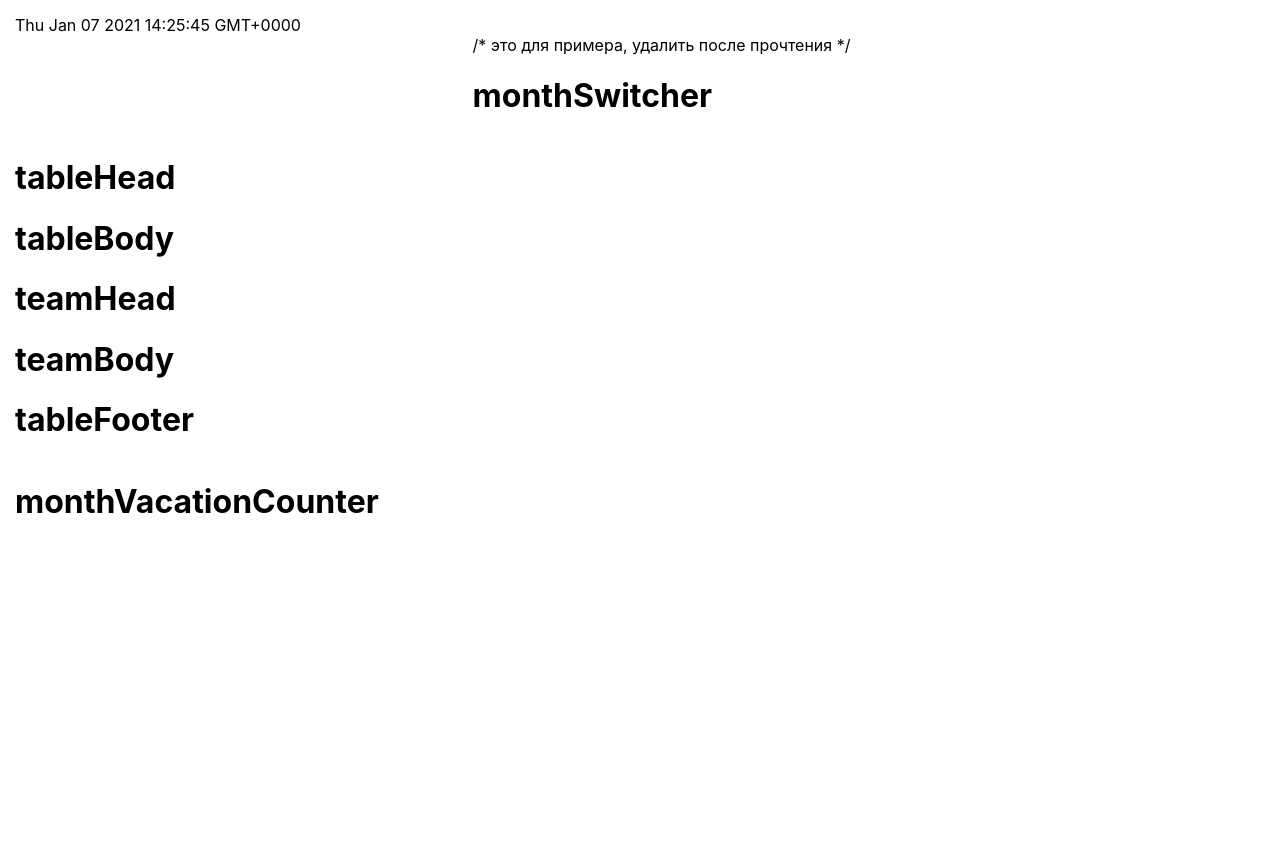
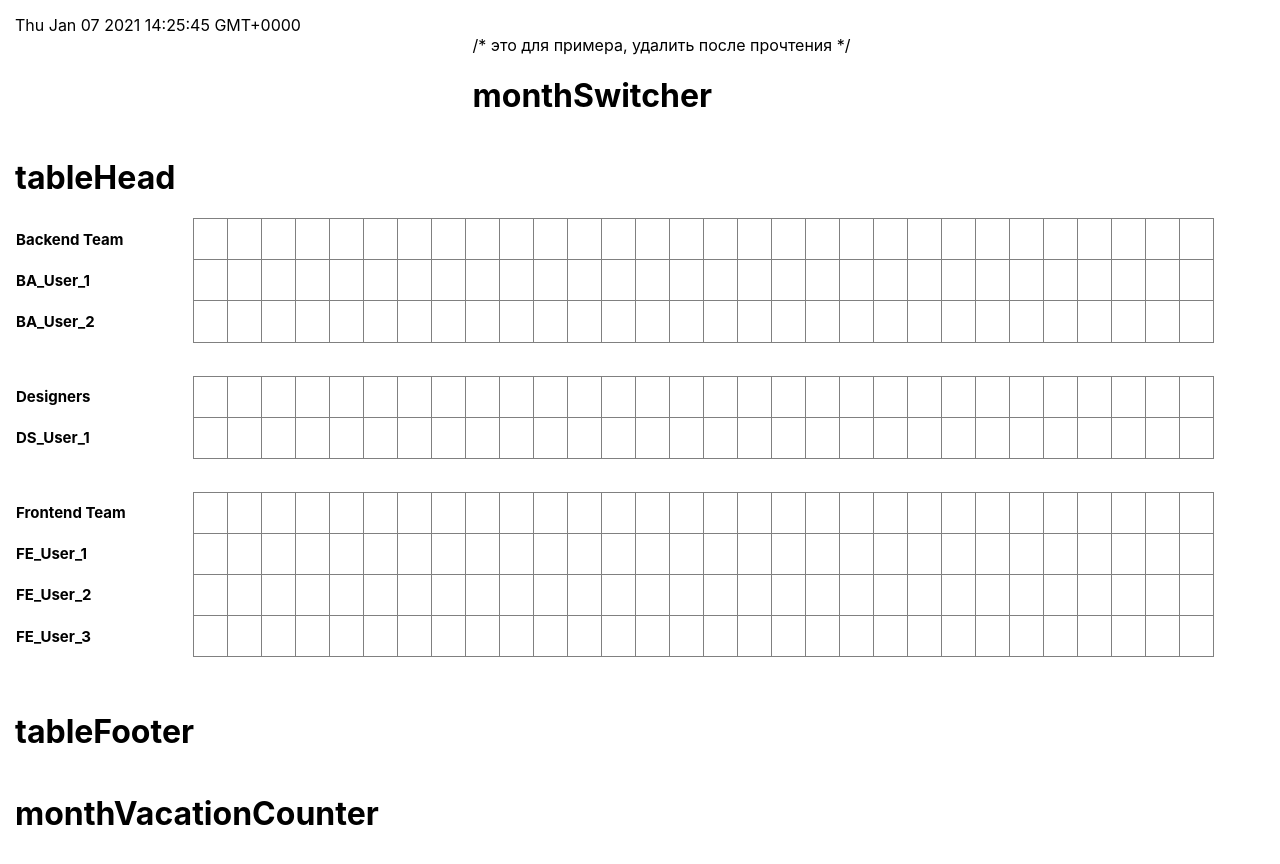
Before and after one commit to LesnovArt/calendarWithReact, a React (Create React App) app: page / in a window 1280 px wide. Shown: the top 864 px of the page. Before the commit the page ends 800 px from the top, so only its background shows below. Built offline with nearby package versions, Linux system fonts and the light colour scheme; data requests are answered from the project's data file.

Commit message:
run jason-server, add datas and add axios to fetch data, render departmens and members

```diff
--- /dev/null
+++ b/db.json
@@ -0,0 +1,175 @@
+{
+  "users": [
+    {
+      "id": 1,
+      "name": "FE_User_1",
+      "realm": "Frontend Team",
+      "vacation": []
+    },
+    {
+      "id": 2,
+      "name": "FE_User_2",
+      "realm": "Frontend Team",
+      "vacation": []
+    },
+    {
+      "id": 3,
+      "name": "FE_User_3",
+      "realm": "Frontend Team",
+      "vacation": []
+    },
+    {
+      "id": 4,
+      "name": "BA_User_1",
+      "realm": "Backend Team",
+      "vacation": []
+    },
+    {
+      "id": 5,
+      "name": "BA_User_2",
+      "realm": "Backend Team",
+      "vacation": []
+    },
+    {
+      "id": 6,
+      "name": "DS_User_1",
+      "realm": "Designers",
+      "vacation": []
+    }
+  ],
+  "vacations": [
+    {
+      "id": 2,
+      "startDate": "20.02.2020",
+      "endDate": "22.04.2020",
+      "userId": 2,
+      "type": "UnPd"
+    },
+    {
+      "id": 3,
+      "startDate": "20.03.2020",
+      "endDate": "22.03.2020",
+      "userId": 3,
+      "type": "Pd"
+    },
+    {
+      "id": 6,
+      "startDate": "20.03.2020",
+      "endDate": "22.03.2020",
+      "userId": 1,
+      "type": "Pd"
+    },
+    {
+      "id": 8,
+      "startDate": "25.01.2020",
+      "endDate": "28.01.2020",
+      "userId": 3,
+      "type": "UnPd"
+    },
+    {
+      "id": 9,
+      "startDate": "13.02.2020",
+      "endDate": "19.02.2020",
+      "userId": 4,
+      "type": "Paid"
+    },
+    {
+      "id": 7,
+      "startDate": "10.12.2020",
+      "endDate": "18.12.2020",
+      "userId": 2,
+      "type": "Pd"
+    },
+    {
+      "id": 8,
+      "startDate": "25.01.2020",
+      "endDate": "28.01.2020",
+      "userId": 3,
+      "type": "UnPd"
+    },
+    {
+      "id": 9,
+      "startDate": "13.02.2020",
+      "endDate": "19.02.2020",
+      "userId": 4,
+      "type": "Paid"
+    },
+    {
+      "id": 10,
+      "startDate": "09.04.2020",
+      "endDate": "16.04.2020",
+      "userId": 5,
+      "type": "Pd"
+    },
+    {
+      "id": 1608824084530,
+      "startDate": "15.02.2021",
+      "endDate": "19.02.2021",
+      "userId": 1,
+      "type": "Pd"
+    },
+    {
+      "id": 1608846341327,
+      "startDate": "25.12.2020",
+      "endDate": "30.12.2020",
+      "userId": 1,
+      "type": "Pd"
+    },
+    {
+      "id": 1608846515835,
+      "startDate": "25.12.2020",
+      "endDate": "31.12.2020",
+      "userId": 3,
+      "type": "UnPd"
+    },
+    {
+      "id": 1608837915974,
+      "startDate": "24.12.2020",
+      "endDate": "30.12.2020",
+      "userId": 2,
+      "type": "Pd"
+    },
+    {
+      "id": 1608847642713,
+      "startDate": "26.12.2020",
+      "endDate": "30.12.2020",
+      "userId": 6,
+      "type": "UnPd"
+    },
+    {
+      "id": 1608891333991,
+      "startDate": "29.12.2020",
+      "endDate": "30.12.2020",
+      "userId": 4,
+      "type": "Pd"
+    },
+    {
+      "id": 1608892250874,
+      "startDate": "12.01.2021",
+      "endDate": "19.01.2021",
+      "userId": 6,
+      "type": "UnPd"
+    },
+    {
+      "id": 1608892522720,
+      "startDate": "01.02.2021",
+      "endDate": "12.01.2021",
+      "userId": 4,
+      "type": "Pd"
+    },
+    {
+      "id": 1608892790911,
+      "startDate": "11.01.2021",
+      "endDate": "15.01.2021",
+      "userId": 2,
+      "type": "UnPd"
+    },
+    {
+      "id": 1609671670482,
+      "startDate": "05.01.2021",
+      "endDate": "19.01.2021",
+      "userId": 3,
+      "type": "Pd"
+    }
+  ]
+}
--- a/package.json
+++ b/package.json
@@ -6,8 +6,10 @@
 		"@testing-library/jest-dom": "^4.2.4",
 		"@testing-library/react": "^9.5.0",
 		"@testing-library/user-event": "^7.2.1",
+		"axios": "^0.21.1",
 		"classnames": "^2.2.6",
 		"formik": "^2.2.6",
+		"json-server": "^0.16.3",
 		"moment": "^2.29.1",
 		"node-sass": "^4.14.1",
 		"prop-types": "^15.7.2",
@@ -17,7 +19,7 @@
 		"react-scripts": "3.4.3"
 	},
 	"scripts": {
-		"start": "react-scripts start",
+		"start": "react-scripts start | json-server --watch db.json --port 3004",
 		"build": "react-scripts build",
 		"test": "react-scripts test",
 		"eject": "react-scripts eject"
--- a/src/App.js
+++ b/src/App.js
@@ -1,4 +1,6 @@
 import React from "react";
+import { useState, useEffect } from 'react'
+import axios from 'axios'
 import MonthSwitcher from "./components/monthSwitcher/monthSwitcher";
 import TableHead from "./components/tableHead/tabelHead";
 import TableBody from "./components/tableBody/tableBody";
@@ -6,16 +8,56 @@ import TableFooter from "./components/tableFooter/tableFooter";
 import MonthVacationCounter from "./components/monthVacationCounter/monthVacationCounter";
 import Moment from 'react-moment';
 import PropTypes from 'prop-types';
+// import Data from "./components/Data/Data";
+
 
 function App() {
+
+  const [members, setPost] = useState([1])
+
+  useEffect(() => {
+  axios
+    .get(`http://localhost:3004/users`)
+    .then(res => {
+      setPost(res.data)
+    })
+    .catch(err => {
+      console.log(err)
+          })
+  },[])
+
+  function getDepartments (){
+    let arrOfDepartments = []
+    for(let i = 0; i<members.length; i++){
+      arrOfDepartments.push(members[i].realm)
+    }
+
+    let set = new Set;
+    for (let i = 0; i<arrOfDepartments.length; i++){
+    set.add(arrOfDepartments[i])
+    }
+    let departments = Array.from (set);
+    departments.sort()
+
+    return departments
+  }
+
+  function getDepartment(department, arrMembers) {
+    return arrMembers.filter(member => member.realm === department);
+  }
+
   return (
     <div className="wrapper">
         <Moment/>
       <MonthSwitcher/>
       <div className="table-wrapper">
-        <TableHead/>
-        <TableBody/>
-        <TableFooter/>
+        <table>
+          <TableHead/>
+          {getDepartments().map((department) =>
+          <TableBody members = { getDepartment(department, members)} department = {department}/>)
+          }
+          <TableFooter/>
+        </table>
       </div>
       <MonthVacationCounter/>
     </div>
--- /dev/null
+++ b/src/components/Data/Data.js
@@ -0,0 +1,23 @@
+// import { useState, useEffect } from 'react'
+// import axios from 'axios'
+
+// function Data() {
+//     const [posts, setPost] = useState([])
+
+//     useEffect(() => {
+// 		axios
+// 			.get(`http://localhost:3004/users`)
+// 			.then(res => {
+//         setPost(res.data)
+// 			})
+// 			.catch(err => {
+// 				console.log(err)
+//             })
+// 	},[])
+
+//     return (
+//         posts
+//     )
+// }
+
+// export default Data
--- a/src/components/tableBody/tableBody.js
+++ b/src/components/tableBody/tableBody.js
@@ -3,13 +3,16 @@ import TeamHead from "../teamHead/teamHead";
 import TeamBody from "../teamBody/teamBody";
 import style from "./tableBody.module.scss";
 
-function TableBody() {
+function TableBody(props) {
+    console.log(props.members)
+
     return (
-        <>
-            <h1>tableBody</h1>
-            <TeamHead/>
-            <TeamBody/>
-        </>
+        <tbody className = "tableBody">
+            <TeamHead teamName = {props.department}/>
+            {props.members.map((member) =>
+            <TeamBody member = {member}/>)
+            }
+        </tbody>
     );
 }
 
--- a/src/components/teamBody/teamBody.js
+++ b/src/components/teamBody/teamBody.js
@@ -1,8 +1,20 @@
 import React from "react";
 import style from "./teamBody.module.scss";
 
-function TeamBody() {
-    return <h1>teamBody</h1>;
+function TeamBody(props) {
+    // console.log(props.member)
+    let arrDays= []
+    for(let i = 1; i<31; i++) {
+        arrDays.push(i)
+    }
+    return (
+    <tr>
+        <td><h1 className="memberName">{props.member.name}</h1></td>
+        {arrDays.map((day) =>
+            <td className='day'></td>)
+        }
+    </tr>
+    )
 }
 
 export default TeamBody;
--- a/src/components/teamHead/teamHead.js
+++ b/src/components/teamHead/teamHead.js
@@ -1,8 +1,21 @@
 import React from "react";
 import style from "./teamHead.module.scss";
 
-function TeamHead() {
-    return <h1>teamHead</h1>;
+function TeamHead(props) {
+
+    let arrDays= []
+    for(let i = 1; i<31; i++) {
+        arrDays.push(i)
+    }
+
+    return (
+        <tr>
+            <td><h1 className="memberName">{props.teamName}</h1></td>
+            {arrDays.map((day) =>
+                <td className='day'></td>)
+            }
+        </tr>
+        )
 }
 
 export default TeamHead;
--- a/src/index.scss
+++ b/src/index.scss
@@ -21,3 +21,19 @@ code {
   flex-direction: column;
   width: 1323px;
 }
+table {
+  border-collapse: collapse;
+}
+tbody::after {
+  height: 34px;
+  display: block;
+  content: " ";
+}
+.day {
+  width: 34px;
+  height: 34px;
+  border: 1px solid grey;
+}
+.memberName {
+  font-size: 15px;
+}
```
Also changed, not shown: 1 other file (tests, documents, lock files or other folders).
